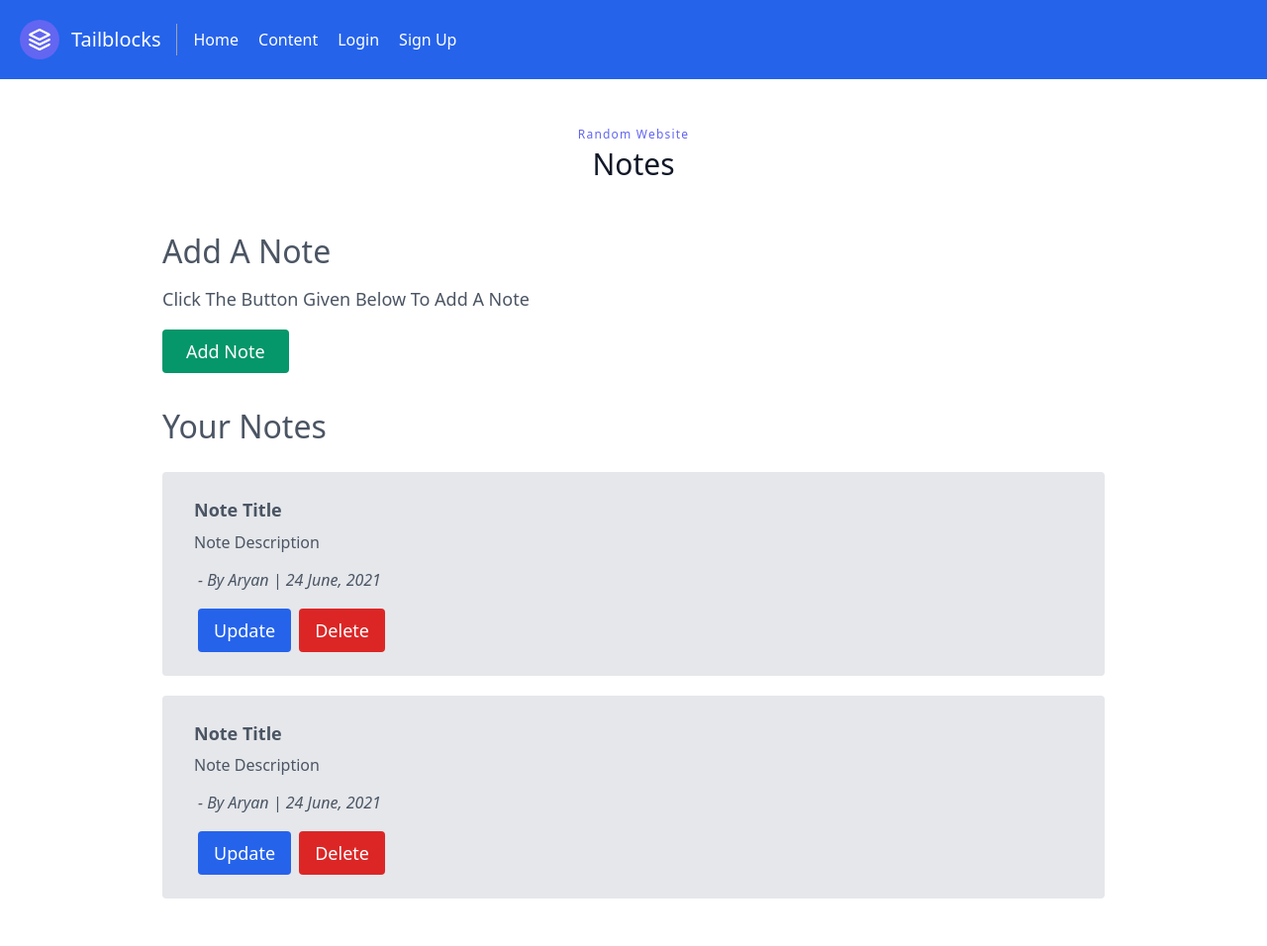
After one commit to GameTimeWithAryan/Flask-Random-Website, a Flask app: page /notes/ in a window 1280 px wide. The commit adds this page. Shown: the whole page at 99% size. Run offline with Flask 2, Linux system fonts and the light colour scheme.

Commit message:
Changes to be committed: 	modified:   app.py 	new file:   templates/add_notes.html 	modified:   templates/base.html 	new file:   templates/notes.html 	new file:   templates/update_notes.html 	modified:   users.sqlite3
1. Pipelined Notes Feature And Made The

```diff
--- a/app.py
+++ b/app.py
@@ -1,5 +1,7 @@
 from flask import Flask, render_template, redirect, url_for, flash, session, request
 from flask_sqlalchemy import SQLAlchemy
+from datetime import date
+
 
 app = Flask(__name__)
 app.secret_key = "Secret Key"
@@ -68,6 +70,8 @@ def signup():
 
 @app.route("/login", methods=["GET", "POST"])
 def login():
+    session.permanent = True
+
     if request.method == "POST":
         name = request.form["name"]
         email = request.form["email"]
@@ -168,6 +172,35 @@ def admin():
         return redirect(url_for("login"))
 
 
+############### NOTES ###############
+
+@app.route("/notes/")
+def notes():
+    return render_template("notes.html")
+
+
+@app.route("/notes/add", methods=["GET", "POST"])
+def addNotes():
+    if request.method == "POST":
+        present_date = date.today()
+        note_date = present_date.strftime("%d %B %Y")
+        note_title = request.form["note_title"]
+        note_description = request.form["note_description"]
+
+        return redirect(url_for("addNotes"))
+    return render_template("add_notes.html")
+
+
+@app.route("/notes/update")
+def updateNotes():
+    return render_template("update_notes.html")
+
+
+@app.route("/notes/delete")
+def deleteNotes():
+    return "Delete"
+
+
 if __name__ == '__main__':
     db.create_all()
-    app.run()
+    app.run(debug=True)
--- a/templates/base.html
+++ b/templates/base.html
@@ -2,7 +2,7 @@
 <html lang="en">
 <head>
     <meta charset="UTF-8">
-    <title>{% block title %}{% endblock %}</title>
+    <title>Random Website - {% block title %}{% endblock %}</title>
     <link rel="icon" href="{{ url_for('static', filename='favicon.ico') }}">
     <link type="text/css" href="https://unpkg.com/tailwindcss@^2/dist/tailwind.min.css" rel="stylesheet">
 </head>
@@ -28,6 +28,7 @@
             {% endif %}
 
             {% if "name" in session %}
+            <a class="mr-5 hover:text-gray-900" href="/notes">Notes</a>
             <a class="mr-5 hover:text-gray-900" href="/user">User</a>
             <a class="mr-5 hover:text-gray-900" href="/logout">Logout</a>
             {% endif %}
--- /dev/null
+++ b/templates/notes.html
@@ -0,0 +1,46 @@
+{% extends "base.html" %}
+{% block title %}Notes{% endblock %}
+{%block heading%}Notes{% endblock %}
+
+{% block content %}
+
+<div class="lg:mx-36 leading-relaxed">
+
+    <div>
+        <h1 class="lg:mt-5" style="font-size: xx-large">Add A Note</h1>
+        <p class="my-2" style="font-size: large">Click The Button Given Below To Add A Note</p>
+        <button class="my-2 text-white bg-green-600 border-0 py-2 px-6 focus:outline-none hover:bg-green-700 rounded text-lg">
+            <a href="/notes/add">Add Note</a></button>
+    </div>
+
+    <div>
+        <h1 class="lg:my-5" style="font-size: xx-large">Your Notes</h1>
+
+
+        <div class="mt-5 bg-gray-200 rounded px-8 py-5">
+            <p class="lg:my-1" style="font-size: large; font-weight: 700">Note Title</p>
+            <p>Note Description</p>
+            <p class="lg:my-3 mx-1 ;font-style: italic "> - By Aryan | 24 June, 2021</p>
+
+            <button class="my-1 mx-1 text-white bg-blue-600 border-0 py-2 px-4 focus:outline-none hover:bg-blue-700 rounded text-lg">
+                <a href="/notes/update">Update</a></button>
+
+            <button class="text-white bg-red-600 border-0 py-2 px-4 focus:outline-none hover:bg-red-700 rounded text-lg">
+                <a href="/notes/delete">Delete</a></button>
+        </div>
+
+        <div class="mt-5 bg-gray-200 rounded px-8 py-5">
+            <p class="lg:my-1" style="font-size: large; font-weight: 700">Note Title</p>
+            <p>Note Description</p>
+            <p class="lg:my-3 mx-1 ;font-style: italic "> - By Aryan | 24 June, 2021</p>
+
+            <button class="my-1 mx-1 text-white bg-blue-600 border-0 py-2 px-4 focus:outline-none hover:bg-blue-700 rounded text-lg">
+                <a href="/notes/update">Update</a></button>
+
+            <button class="text-white bg-red-600 border-0 py-2 px-4 focus:outline-none hover:bg-red-700 rounded text-lg">
+                <a href="/notes/delete">Delete</a></button>
+        </div>
+    </div>
+</div>
+
+{% endblock %}
```
Also changed, not shown: templates/add_notes.html (added, +31 -0 lines), templates/update_notes.html (added, +8 -0 lines), users.sqlite3.
